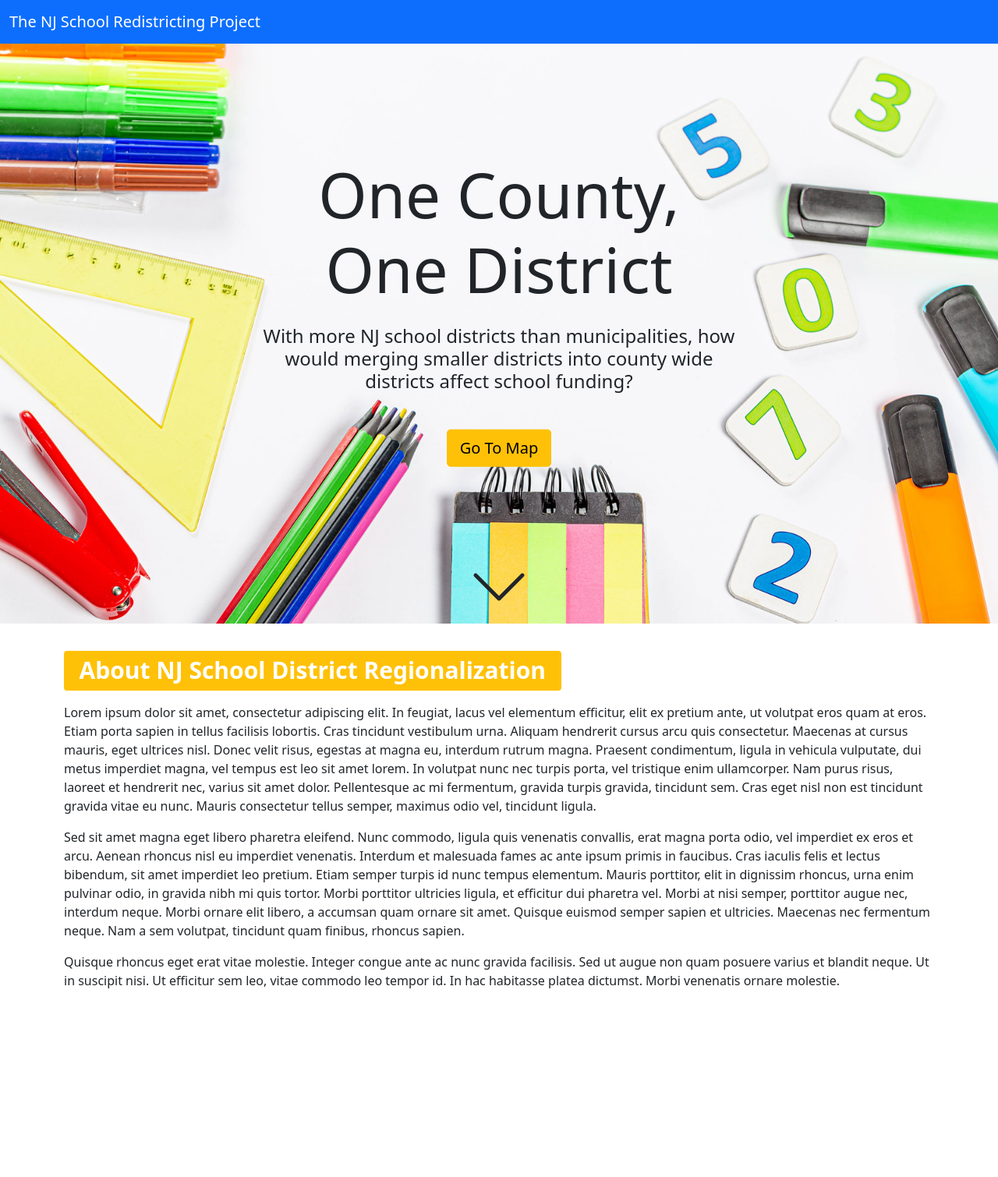
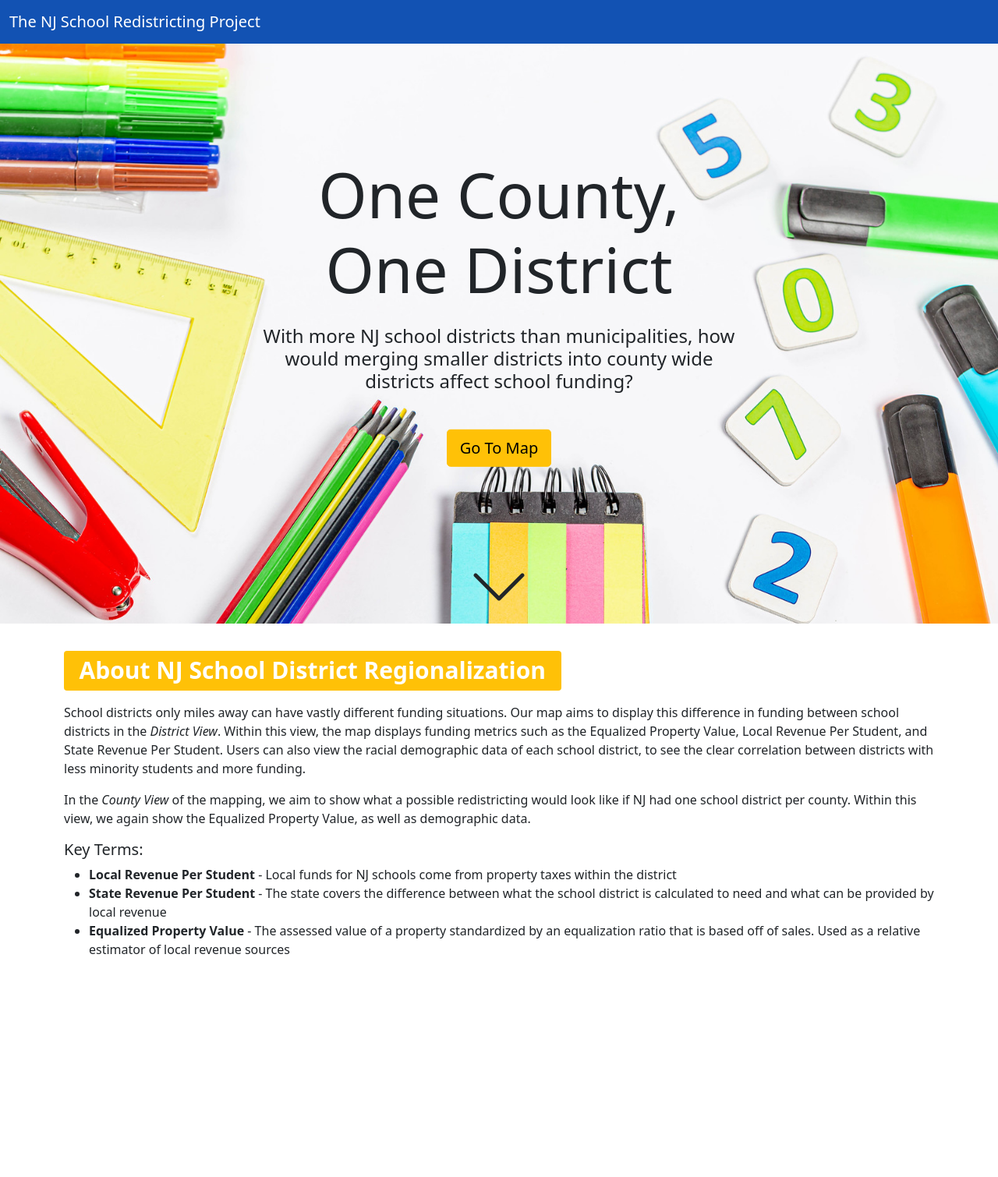
Before and after one commit to czhao39/soc414-educationmapping, a Flask app: page / in a window 1280 px wide. Shown: the top 1510 px of the page at 78% size. Run offline with Flask 2, Linux system fonts and the light colour scheme; some libraries are stand-ins or nearby versions.

Commit message:
Update home page

```diff
--- a/static/css/home.css
+++ b/static/css/home.css
@@ -1,3 +1,7 @@
+nav.navbar {
+    background-color: #1252B3;
+}
+
 #hero-container {
     min-height: calc(100vh - 56px);
     background-image: url("/img/bg.jpg");
--- a/templates/home.html
+++ b/templates/home.html
@@ -13,7 +13,7 @@
         <script src="https://cdn.jsdelivr.net/npm/bootstrap@5.0.0-beta3/dist/js/bootstrap.bundle.min.js" integrity="sha384-JEW9xMcG8R+pH31jmWH6WWP0WintQrMb4s7ZOdauHnUtxwoG2vI5DkLtS3qm9Ekf" crossorigin="anonymous"></script>
     </head>
     <body>
-        <nav class="navbar navbar-dark bg-primary">
+        <nav class="navbar navbar-dark">
             <div class="container-fluid">
                 <a class="navbar-brand" href="#">The NJ School Redistricting Project</a>
             </div>
@@ -30,9 +30,14 @@
         </div>
         <div id="about-container" class="container min-vh-100">
             <h1><span class="badge bg-warning">About NJ School District Regionalization</span></h1>
-            <p>Lorem ipsum dolor sit amet, consectetur adipiscing elit. In feugiat, lacus vel elementum efficitur, elit ex pretium ante, ut volutpat eros quam at eros. Etiam porta sapien in tellus facilisis lobortis. Cras tincidunt vestibulum urna. Aliquam hendrerit cursus arcu quis consectetur. Maecenas at cursus mauris, eget ultrices nisl. Donec velit risus, egestas at magna eu, interdum rutrum magna. Praesent condimentum, ligula in vehicula vulputate, dui metus imperdiet magna, vel tempus est leo sit amet lorem. In volutpat nunc nec turpis porta, vel tristique enim ullamcorper. Nam purus risus, laoreet et hendrerit nec, varius sit amet dolor. Pellentesque ac mi fermentum, gravida turpis gravida, tincidunt sem. Cras eget nisl non est tincidunt gravida vitae eu nunc. Mauris consectetur tellus semper, maximus odio vel, tincidunt ligula.</p>
-            <p>Sed sit amet magna eget libero pharetra eleifend. Nunc commodo, ligula quis venenatis convallis, erat magna porta odio, vel imperdiet ex eros et arcu. Aenean rhoncus nisl eu imperdiet venenatis. Interdum et malesuada fames ac ante ipsum primis in faucibus. Cras iaculis felis et lectus bibendum, sit amet imperdiet leo pretium. Etiam semper turpis id nunc tempus elementum. Mauris porttitor, elit in dignissim rhoncus, urna enim pulvinar odio, in gravida nibh mi quis tortor. Morbi porttitor ultricies ligula, et efficitur dui pharetra vel. Morbi at nisi semper, porttitor augue nec, interdum neque. Morbi ornare elit libero, a accumsan quam ornare sit amet. Quisque euismod semper sapien et ultricies. Maecenas nec fermentum neque. Nam a sem volutpat, tincidunt quam finibus, rhoncus sapien.</p>
-            <p>Quisque rhoncus eget erat vitae molestie. Integer congue ante ac nunc gravida facilisis. Sed ut augue non quam posuere varius et blandit neque. Ut in suscipit nisi. Ut efficitur sem leo, vitae commodo leo tempor id. In hac habitasse platea dictumst. Morbi venenatis ornare molestie.</p>
+            <p>School districts only miles away can have vastly different funding situations. Our map aims to display this difference in funding between school districts in the <em>District View</em>. Within this view, the map displays funding metrics such as the Equalized Property Value, Local Revenue Per Student, and State Revenue Per Student. Users can also view the racial demographic data of each school district, to see the clear correlation between districts with less minority students and more funding. </p>
+            <p>In the <em>County View</em> of the mapping, we aim to show what a possible redistricting would look like if NJ had one school district per county. Within this view, we again show the Equalized Property Value, as well as demographic data.</p>
+            <h5>Key Terms:</h5>
+            <ul>
+                <li><strong>Local Revenue Per Student</strong> - Local funds for NJ schools come from property taxes within the district</li>
+                <li><strong>State Revenue Per Student</strong> - The state covers the difference between what the school district is calculated to need and what can be provided by local revenue</li>
+                <li><strong>Equalized Property Value</strong> - The assessed value of a property standardized by an equalization ratio that is based off of sales. Used as a relative estimator of local revenue sources</li>
+            </ul>
         </div>
     </body>
 </html>
```
